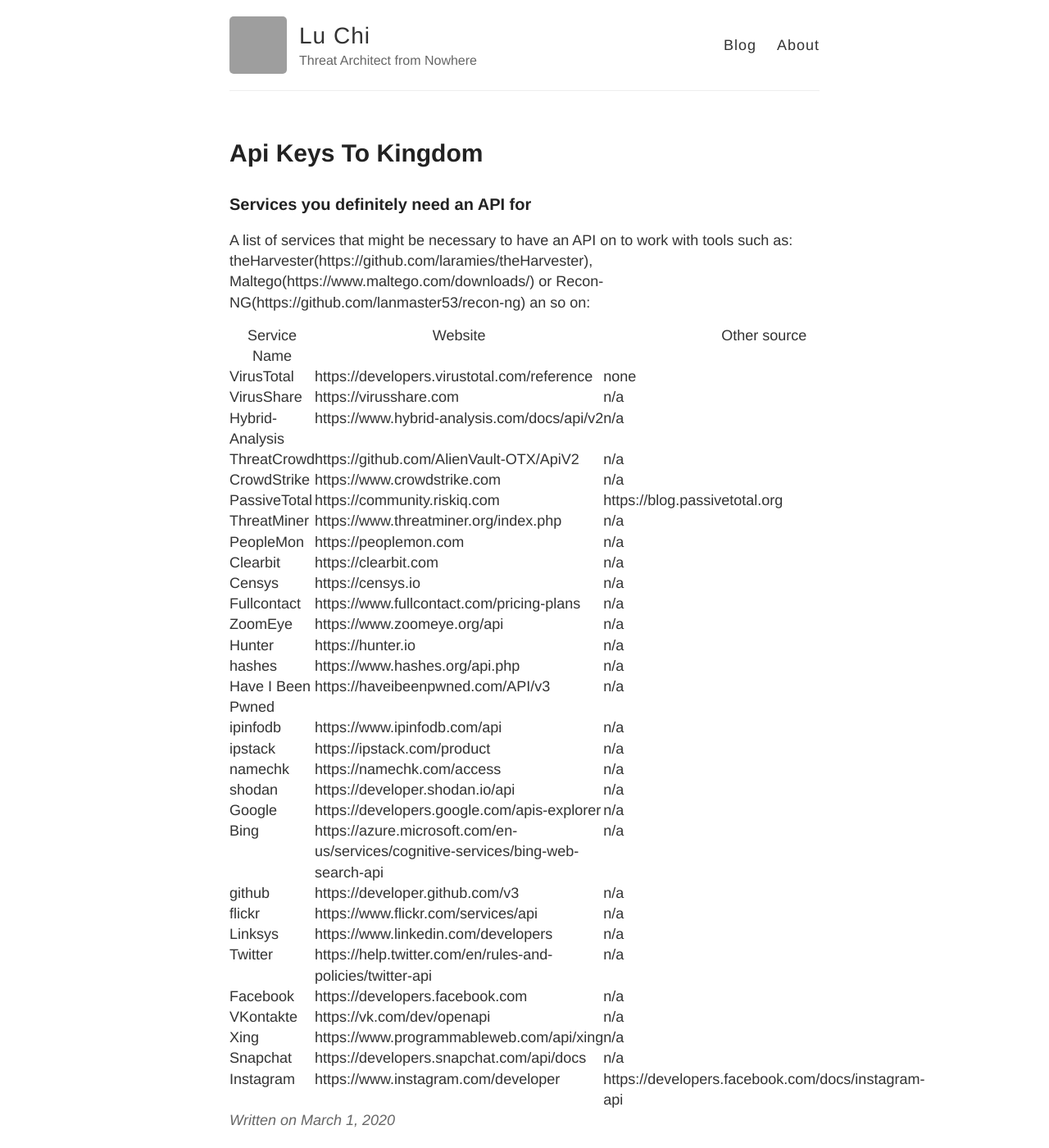
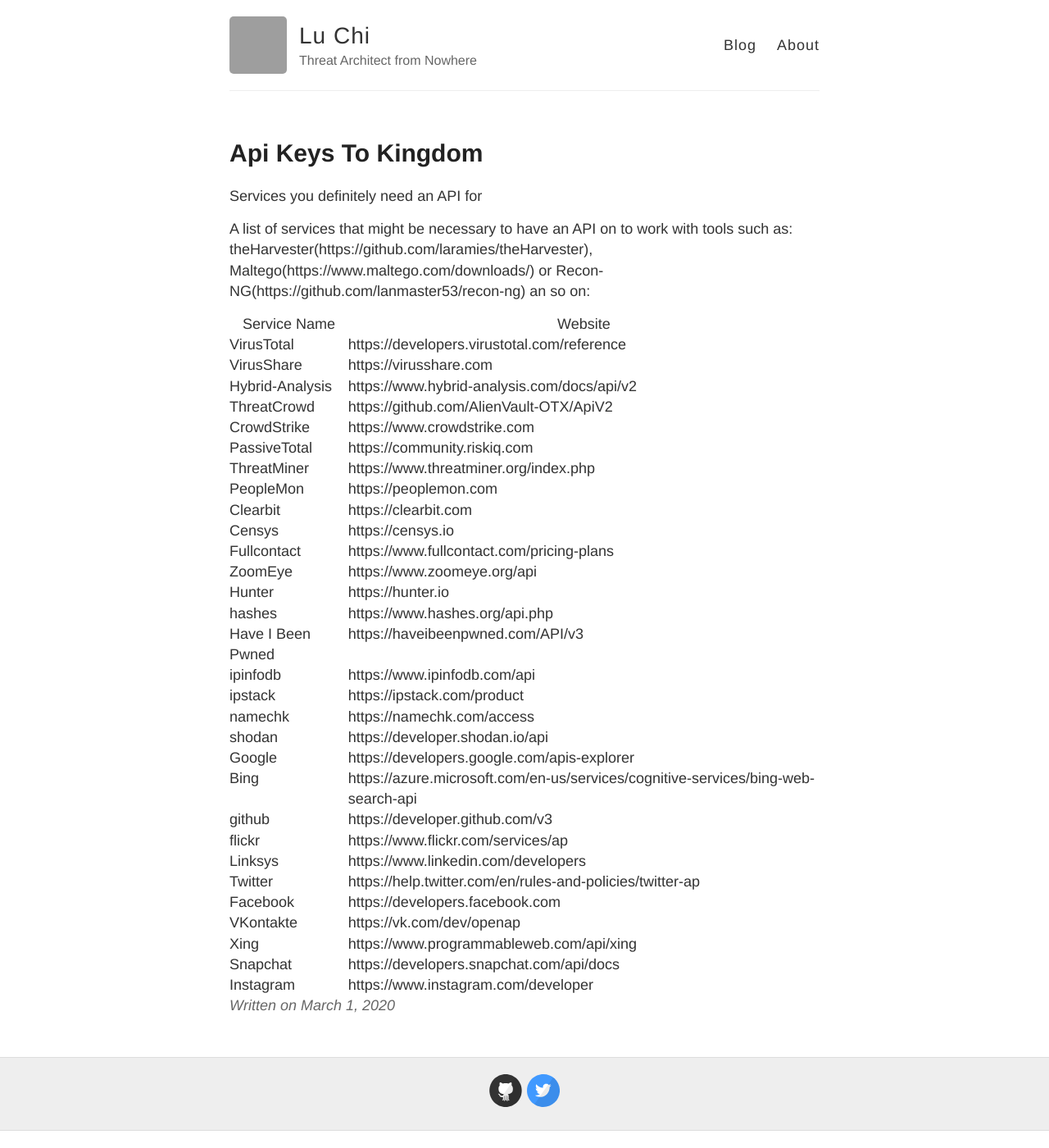
Before and after one commit to lu-chi/lu-chi.github.io, a Jekyll site: the page built from _posts/2020-3-1-API-keys-to-kingdom.md, in a window 1280 px wide and 1400 px high. Shown: the whole window at 82% size. Built offline with Jekyll 4.4.1, drawn with Linux system fonts in a browser that asks for light colours; our own code applies the rules of GitHub Pages for plain Markdown files; grey boxes are pictures that could not be loaded.

Commit message:
Updated table

```diff
--- a/_posts/2020-3-1-API-keys-to-kingdom.md
+++ b/_posts/2020-3-1-API-keys-to-kingdom.md
@@ -1,37 +1,37 @@
-### Services you definitely need an API for
+Services you definitely need an API for
 
 A list of services that might be necessary to have an API on to work with tools such as:
 theHarvester(https://github.com/laramies/theHarvester), Maltego(https://www.maltego.com/downloads/) or Recon-NG(https://github.com/lanmaster53/recon-ng) an so on:
 
-Service Name | Website | Other source
+Service Name | Website
 ------------ | ------------- | -------------
-VirusTotal | https://developers.virustotal.com/reference | none
-VirusShare | https://virusshare.com | n/a
-Hybrid-Analysis | https://www.hybrid-analysis.com/docs/api/v2 | n/a
-ThreatCrowd | https://github.com/AlienVault-OTX/ApiV2 | n/a
-CrowdStrike | https://www.crowdstrike.com | n/a
-PassiveTotal | https://community.riskiq.com| https://blog.passivetotal.org
-ThreatMiner | https://www.threatminer.org/index.php | n/a
-PeopleMon | https://peoplemon.com | n/a
-Clearbit | https://clearbit.com | n/a
-Censys | https://censys.io | n/a
-Fullcontact | https://www.fullcontact.com/pricing-plans | n/a
-ZoomEye | https://www.zoomeye.org/api | n/a
-Hunter | https://hunter.io | n/a
-hashes | https://www.hashes.org/api.php | n/a
-Have I Been Pwned 	|	https://haveibeenpwned.com/API/v3 | n/a
-ipinfodb |	https://www.ipinfodb.com/api | n/a
-ipstack |	https://ipstack.com/product | n/a
-namechk |	https://namechk.com/access | n/a
-shodan 	|	https://developer.shodan.io/api | n/a
-Google | https://developers.google.com/apis-explorer | n/a
-Bing | https://azure.microsoft.com/en-us/services/cognitive-services/bing-web-search-api | n/a
-github | https://developer.github.com/v3 | n/a
-flickr | https://www.flickr.com/services/api| n/a
-Linksys | https://www.linkedin.com/developers | n/a
-Twitter | https://help.twitter.com/en/rules-and-policies/twitter-api| n/a
-Facebook | https://developers.facebook.com | n/a
-VKontakte | https://vk.com/dev/openapi| n/a
-Xing | https://www.programmableweb.com/api/xing | n/a
-Snapchat | https://developers.snapchat.com/api/docs | n/a
-Instagram | https://www.instagram.com/developer | https://developers.facebook.com/docs/instagram-api
+VirusTotal | https://developers.virustotal.com/reference
+VirusShare | https://virusshare.com
+Hybrid-Analysis | https://www.hybrid-analysis.com/docs/api/v2
+ThreatCrowd | https://github.com/AlienVault-OTX/ApiV2
+CrowdStrike | https://www.crowdstrike.com
+PassiveTotal | https://community.riskiq.com
+ThreatMiner | https://www.threatminer.org/index.php
+PeopleMon | https://peoplemon.com
+Clearbit | https://clearbit.com
+Censys | https://censys.io
+Fullcontact | https://www.fullcontact.com/pricing-plans
+ZoomEye | https://www.zoomeye.org/api
+Hunter | https://hunter.io
+hashes | https://www.hashes.org/api.php
+Have I Been Pwned 	|	https://haveibeenpwned.com/API/v3
+ipinfodb |	https://www.ipinfodb.com/api
+ipstack |	https://ipstack.com/product
+namechk |	https://namechk.com/access
+shodan 	|	https://developer.shodan.io/api
+Google | https://developers.google.com/apis-explorer
+Bing | https://azure.microsoft.com/en-us/services/cognitive-services/bing-web-search-api
+github | https://developer.github.com/v3
+flickr | https://www.flickr.com/services/ap
+Linksys | https://www.linkedin.com/developers
+Twitter | https://help.twitter.com/en/rules-and-policies/twitter-ap
+Facebook | https://developers.facebook.com
+VKontakte | https://vk.com/dev/openap
+Xing | https://www.programmableweb.com/api/xing
+Snapchat | https://developers.snapchat.com/api/docs
+Instagram | https://www.instagram.com/developer
```
